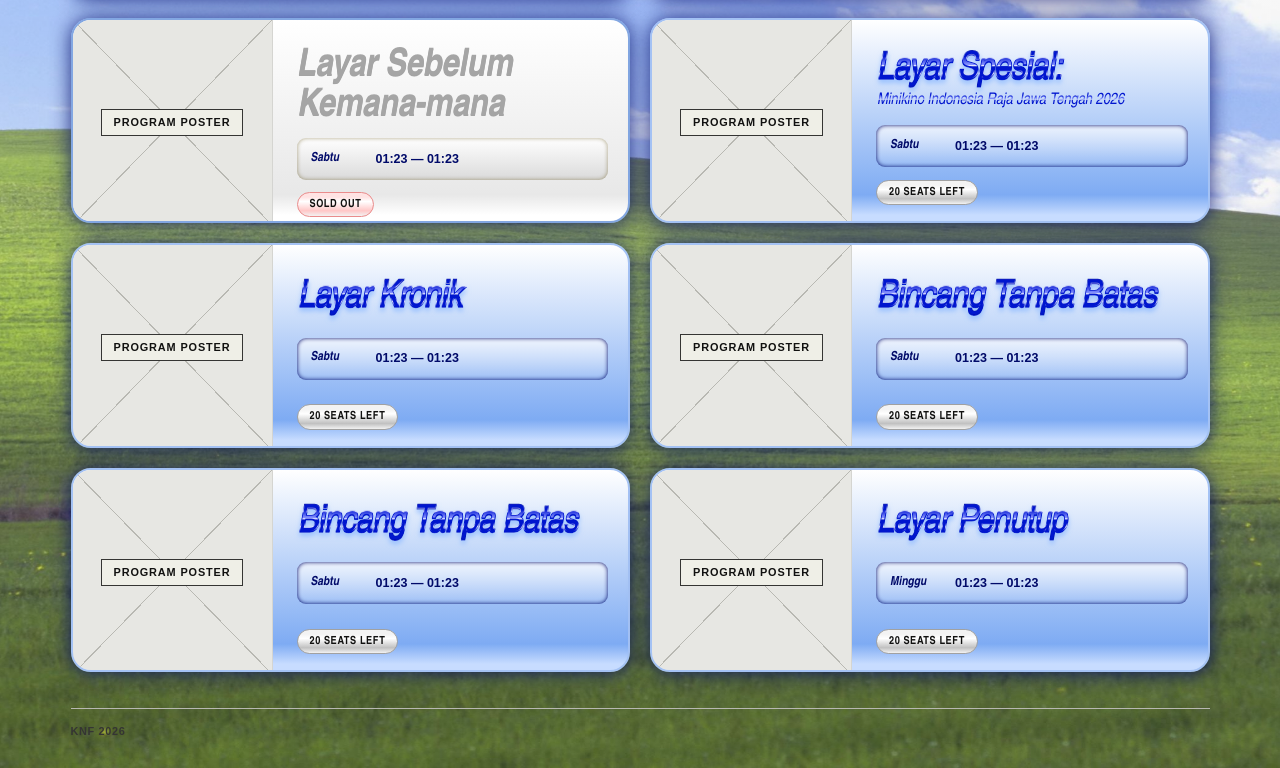
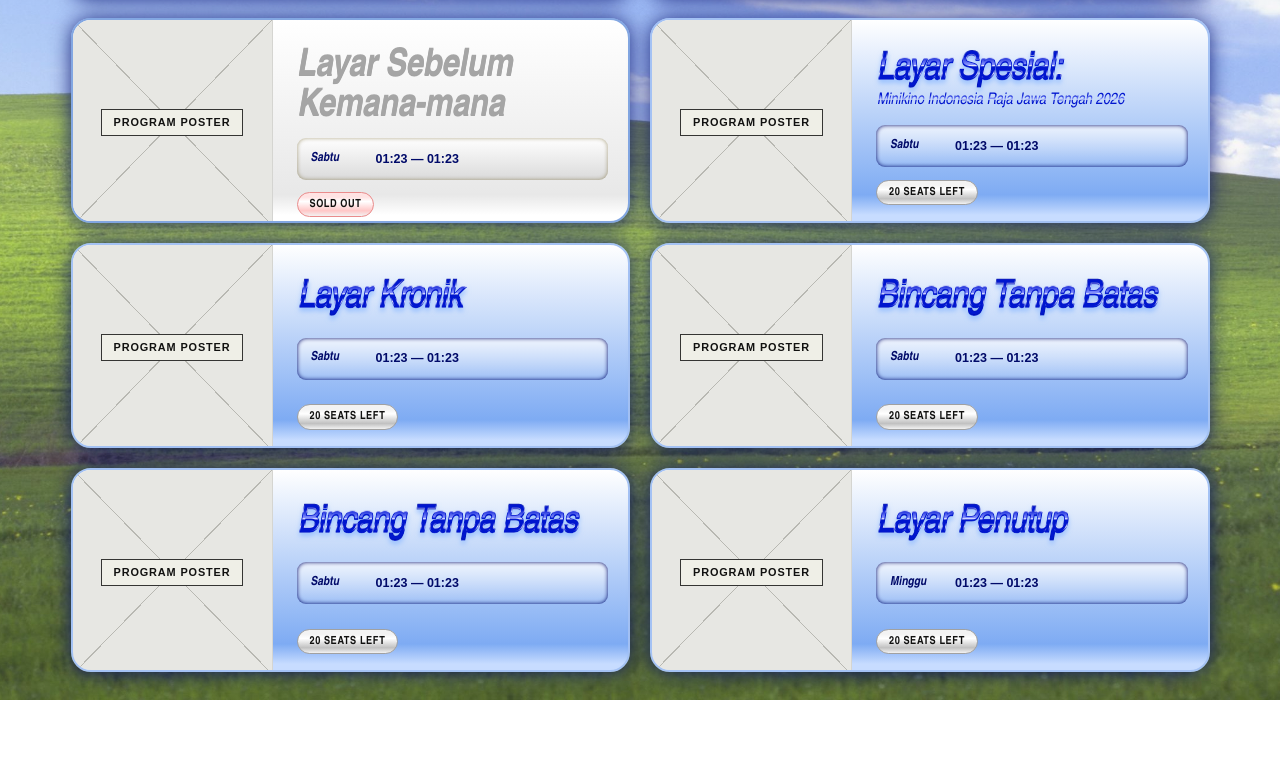
Before and after one commit to szqiel/knf-ticketing, a Next.js app: page / in a window 1280 px wide. Shown: the part 585-1353 px from the top of the page. After the commit the page ends 1285 px from the top, so only its background shows below. Built offline with nearby package versions, Linux system fonts and the light colour scheme.

Commit message:
style(home): hapus elemen footer dari halaman utama - Hapus elemen footer dan teks KNF 2026 dari app/page.tsx - Bersihkan deklarasi CSS .footer dan .footerText dari home.module.css

```diff
--- a/app/home.module.css
+++ b/app/home.module.css
@@ -366,24 +366,6 @@
   line-height: 1;
 }
 
-/* Footer */
-.footer {
-  margin-top: 36px;
-  padding-top: 14px;
-  border-top: 0.8px solid #b8b8b2;
-  display: flex;
-  align-items: center;
-  justify-content: flex-start;
-}
-
-.footerText {
-  font-family: Arial, sans-serif;
-  font-weight: 700;
-  font-size: 10.9px;
-  letter-spacing: 0.06em;
-  color: #353533;
-  text-transform: uppercase;
-}
 
 /* Responsive Breakpoint: When not full screen (<= 1180px), switch to 1-column layout to preserve card proportions */
 @media (max-width: 1180px) {
--- a/app/page.tsx
+++ b/app/page.tsx
@@ -102,11 +102,6 @@ export default function HomePage() {
               </Link>
             ))}
           </section>
-
-          {/* Footer */}
-          <footer className={styles.footer}>
-            <span className={styles.footerText}>KNF 2026</span>
-          </footer>
         </div>
       </div>
     </main>
```
